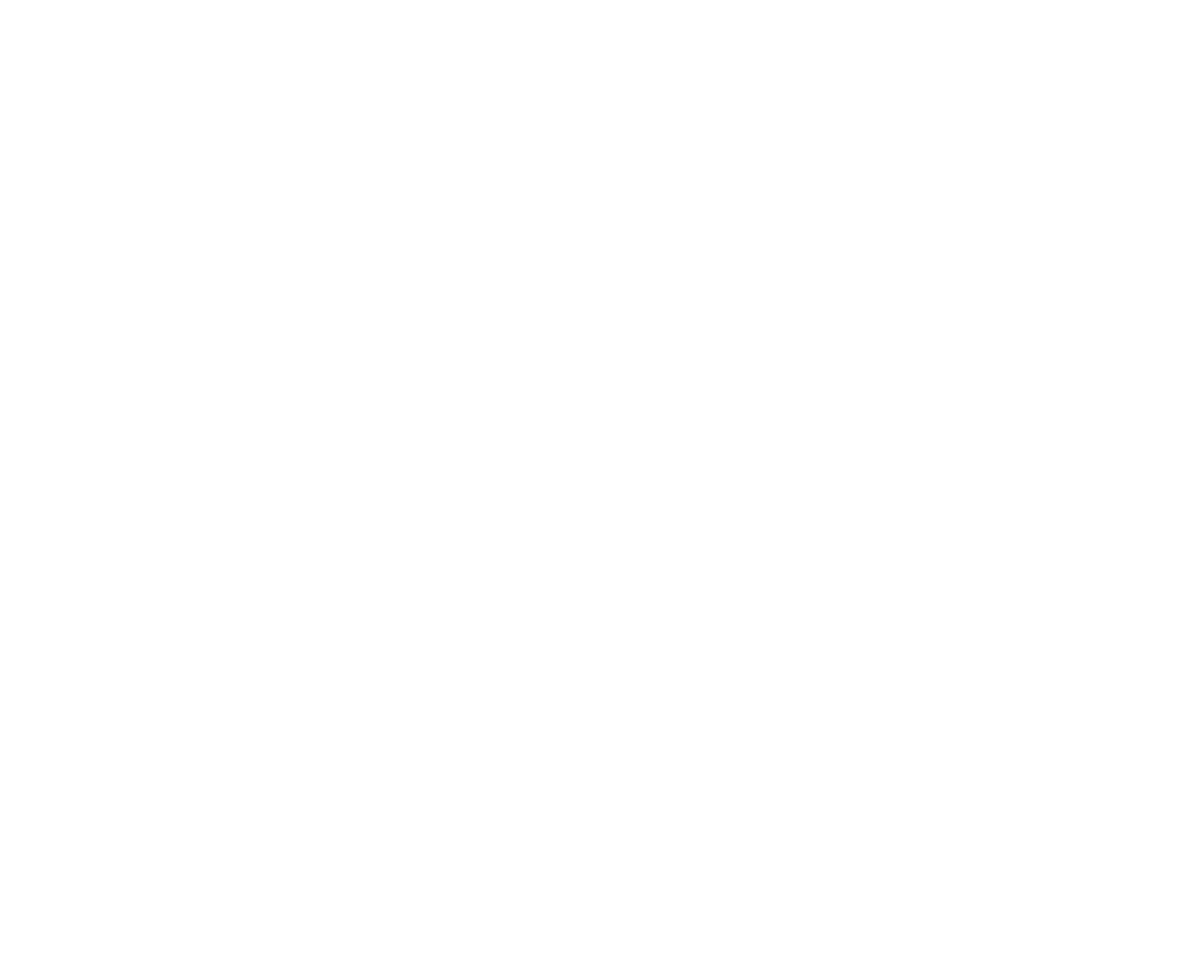
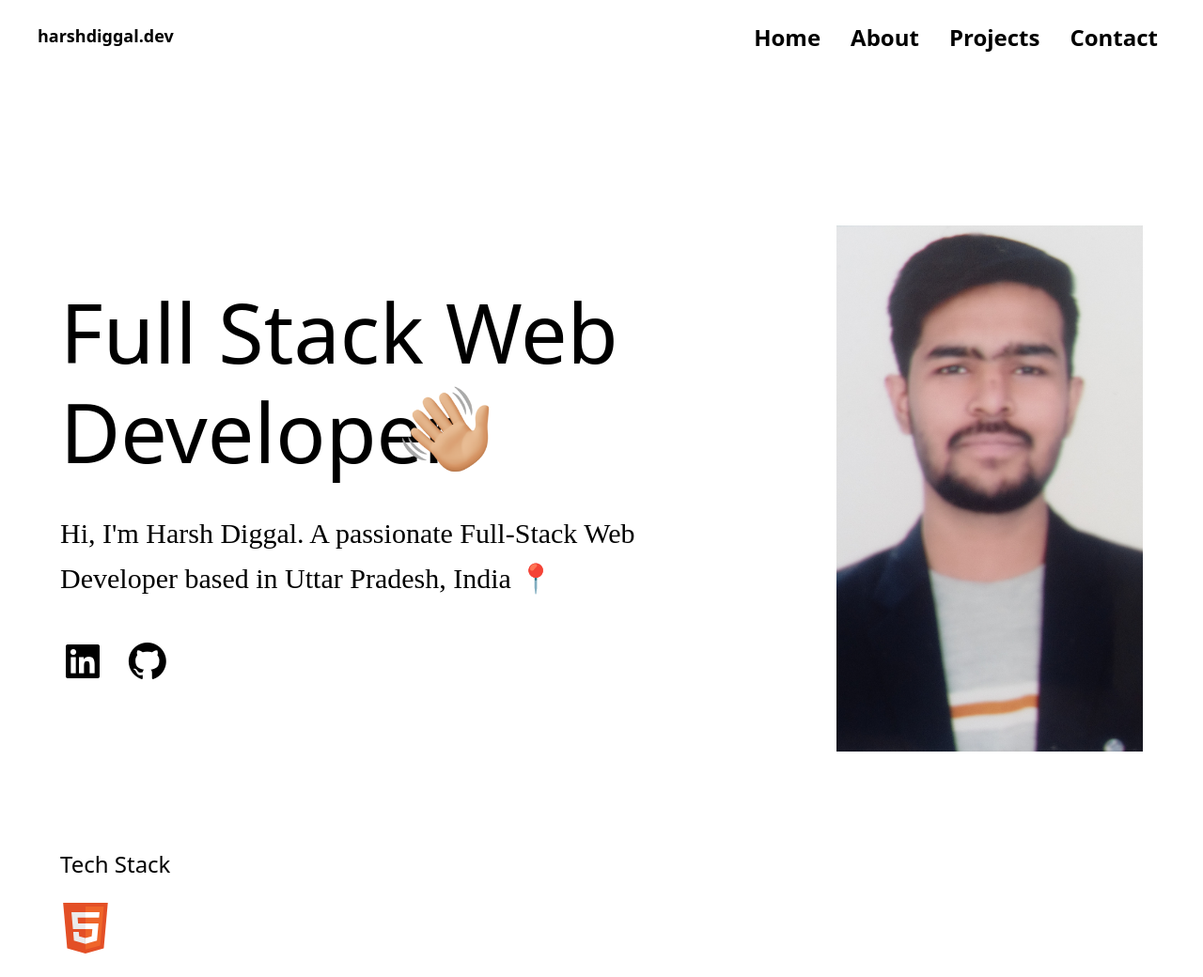
Before and after one commit to harshdiggal/harshdiggal, a website: page index.html in a window 1280 px wide. Shown: the whole page at 94% size. Before the commit the page ends 800 px from the top, so only its background shows below. Drawn offline with nearby package versions, Linux system fonts and the light colour scheme.

Commit message:
Day 1: Added Navbar and Hero Section

```diff
--- a/index.html
+++ b/index.html
@@ -5,6 +5,103 @@
 		<meta name="viewport" content="width=device-width, initial-scale=1.0" />
 		<title>Harsh Diggal</title>
 		<link rel="stylesheet" href="build/css/style.css" />
+		<link
+			href="https://unpkg.com/boxicons@2.1.4/css/boxicons.min.css"
+			rel="stylesheet"
+		/>
 	</head>
-	<body></body>
+	<body>
+		<nav
+			class="flex justify-between text-2xl fixed top-0 w-full text-center bg-white py-6 pl-10 pr-12 z-10"
+		>
+			<h3 class="block text-lg font-bold ms-0 me-0">harshdiggal.dev</h3>
+			<ul class="flex gap-8 ps-10 font-semibold decoration-[#2d2e32]">
+				<li>Home</li>
+				<li>About</li>
+				<li>Projects</li>
+				<li>Contact</li>
+			</ul>
+		</nav>
+		<section
+			id="home"
+			class="hero bg-[#f9] flex flex-col h-[100vh] relative w-full"
+		>
+			<div class="container block my-0 mx-auto max-w-[107rem] py-0 px-16">
+				<div
+					class="content items-center flex gap-40 h-[65rem] justify-center relative"
+				>
+					<div
+						class="hero-main items-center flex gap-40 justify-center relative"
+					>
+						<div class="hero-text flex flex-col max-w-3xl relative">
+							<h1
+								class="decoration-[#2d2e32] text-[5.5rem] leading-[1.2] my-8"
+							>
+								Full Stack Web Developer
+							</h1>
+							<img
+								src="./src/img/waving.png"
+								alt="waving_hand"
+								class="h-24 absolute right-52 top-[8.7rem] w-24"
+							/>
+							<p
+								class="decoration-[#555] text-3xl font-medium leading-[1.6] font-[Mulish]"
+							>
+								Hi, I'm Harsh Diggal. A passionate Full-Stack
+								Web Developer based in Uttar Pradesh, India 📍
+							</p>
+							<span
+								class="cursor-pointer flex gap-[1.3rem] my-10 mx-0"
+								><a
+									aria-label="linkedin"
+									rel="noreferrer"
+									href="https://www.linkedin.com/in/harshdiggal/"
+									target="_blank"
+									class="decoration-[#2d2e32] text-5xl"
+									><i class="bx bxl-linkedin-square"></i></a
+								><a
+									aria-label="github"
+									rel="noreferrer"
+									href="https://github.com/harshdiggal"
+									target="_blank"
+									class="decoration-[#2d2e32] text-5xl"
+									><i class="bx bxl-github"></i></a
+							></span>
+						</div>
+						<div
+							class="hero-img h-[35rem] bg-center bg-cover w-[35rem] relative"
+							style="background-image: url(./src/img/pp.jpg)"
+						></div>
+					</div>
+					<div
+						class="skills items-center bottom-0 decoration-[#76] fllex text-2xl left-0 absolute"
+					>
+						<p>Tech Stack</p>
+						<div class="logos block">
+							<ul class="flex flex-wrap gap-10">
+								<li
+									class="items-center bg-white rounded-full cursor-pointer flex h-[6.5rem] justify-center w-[6.5]"
+								>
+									<img
+										src="./src/img/html.svg"
+										alt="HTML5"
+										class="h-[3.4rem] w-[3.4rem]"
+									/>
+								</li>
+								<li
+									class="items-center bg-white rounded-full cursor-pointer flex h-[6.5rem] justify-center w-[6.5]"
+								></li>
+								<li
+									class="items-center bg-white rounded-full cursor-pointer flex h-[6.5rem] justify-center w-[6.5]"
+								></li>
+								<li
+									class="items-center bg-white rounded-full cursor-pointer flex h-[6.5rem] justify-center w-[6.5]"
+								></li>
+							</ul>
+						</div>
+					</div>
+				</div>
+			</div>
+		</section>
+	</body>
 </html>
--- a/tailwind.config.js
+++ b/tailwind.config.js
@@ -1,6 +1,6 @@
 /** @type {import('tailwindcss').Config} */
 module.exports = {
-	content: ["./*.html", "./src/**/*.{html,js}"],
+	content: ["./*.html"],
 	theme: {
 		extend: {},
 	},
```
Also changed, not shown: build/css/style.css, src/img/html.svg (added), src/img/pp.jpg (added), src/img/waving.png (added).
